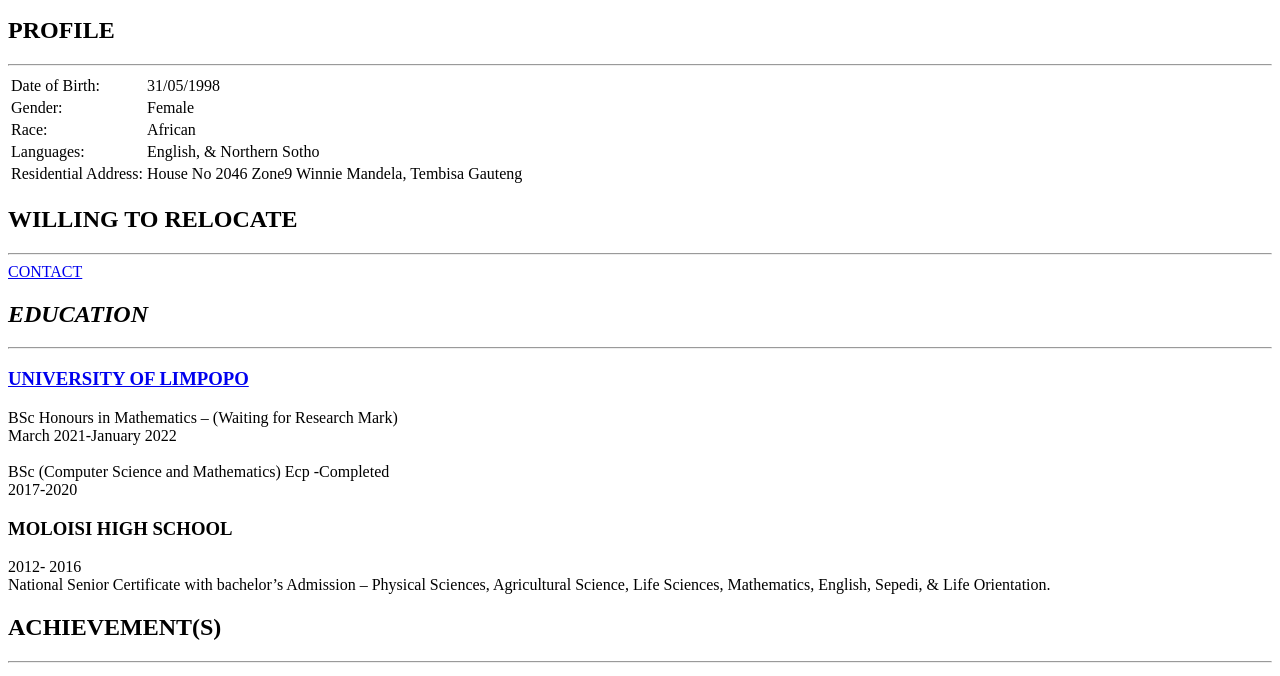
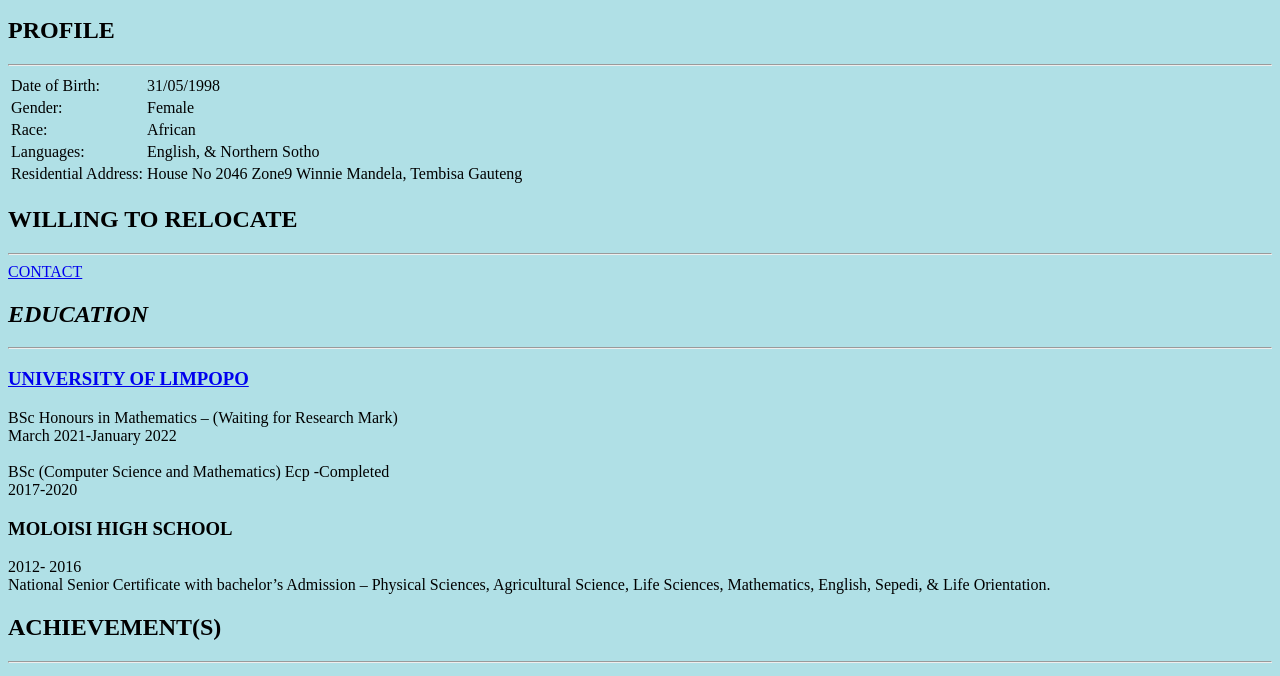
Before and after one commit to khutxo/CV, a plain HTML site: page index.html in a window 1280 px wide. Shown: the part 317-993 px from the top of the page. Drawn offline with Linux system fonts and the light colour scheme.

Commit message:
Update index.html

```diff
--- a/index.html
+++ b/index.html
@@ -4,6 +4,15 @@
 <head>
   <meta charset="utf-8">
   <title>khutso's personal site</title>
+
+  <style>
+  body{
+      background-color:powderblue;
+      border-style: none;
+      height: 2px;
+
+    }
+  </style>
 
 </head>
 
```
